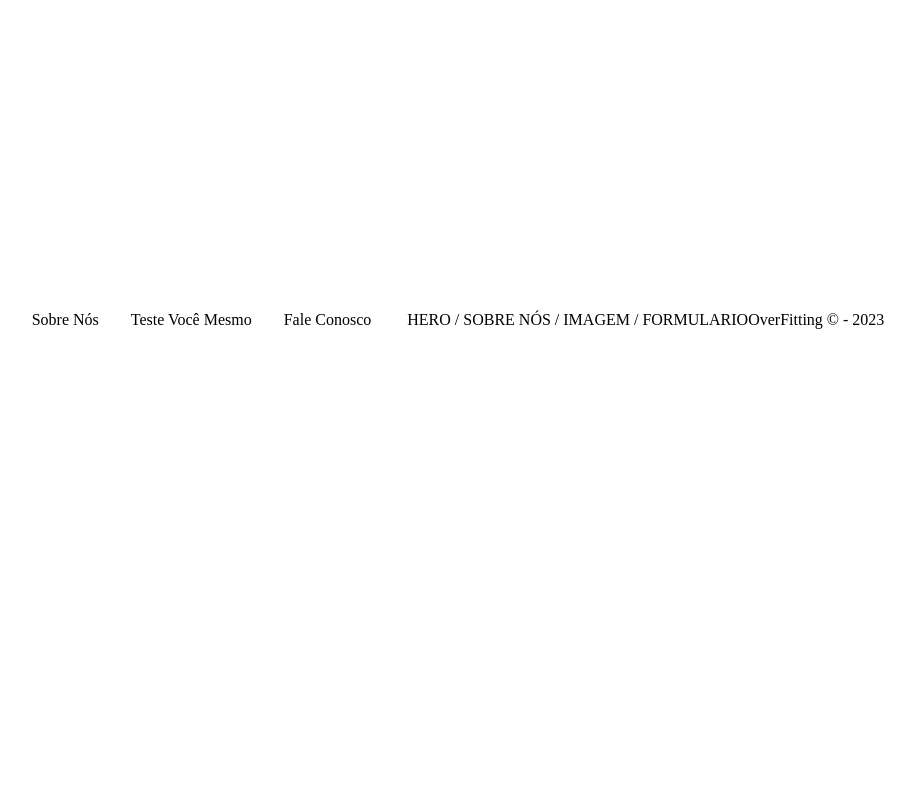
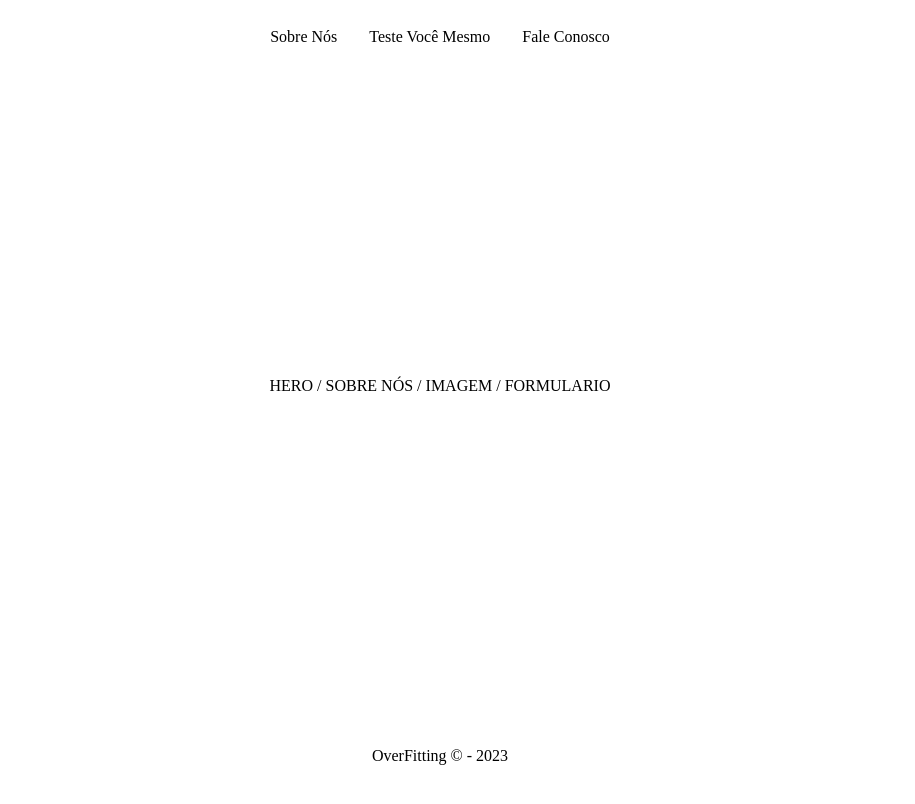
Before and after one commit to rabdiego/processo_seletivo_ceos_pt2, a Next.js app in the folder overfitting/: page / in a window 1280 px wide. Shown: the top 804 px of the page, without its empty margins (200-1115 px from the left). Built offline with nearby package versions, Linux system fonts and the light colour scheme.

Commit message:
Fixed Navbar and Footer

```diff
--- a/overfitting/src/app/layout.tsx
+++ b/overfitting/src/app/layout.tsx
@@ -18,11 +18,13 @@ export default function RootLayout({
   return (
     <html lang="en">
       <head>
-        <link rel="shortcut icon" href="" sizes='any'/>
+        <link rel="shortcut icon" href="/favicon.ico" sizes='any'/>
       </head>
-      <Navbar/>
-      <body className={styles.container}>{children}</body>
-      <Footer/>
+      <body>
+        <Navbar/>
+        {children}
+        <Footer/>
+      </body>
     </html>
   )
 }
--- a/overfitting/src/app/page.tsx
+++ b/overfitting/src/app/page.tsx
@@ -1,7 +1,9 @@
+import styles from '../styles/Maincontainer.module.css'
+
 export default function Home() {
   return (
     <>
-      <div>
+      <div  className={styles.container}>
         HERO / SOBRE NÓS / IMAGEM / FORMULARIO
       </div>
     </>
--- a/overfitting/src/components/Navbar.tsx
+++ b/overfitting/src/components/Navbar.tsx
@@ -2,7 +2,7 @@ import styles from '../styles/Navbar.module.css'
 
 export default function Navbar() {
     return(
-    <>
+    <div>
         <ul className={styles.navbar}>
             <li>
                 <a>Sobre Nós</a>
@@ -14,6 +14,6 @@ export default function Navbar() {
                 <a>Fale Conosco</a>
             </li>
         </ul>
-    </>
+    </div>
     )
 }
```
